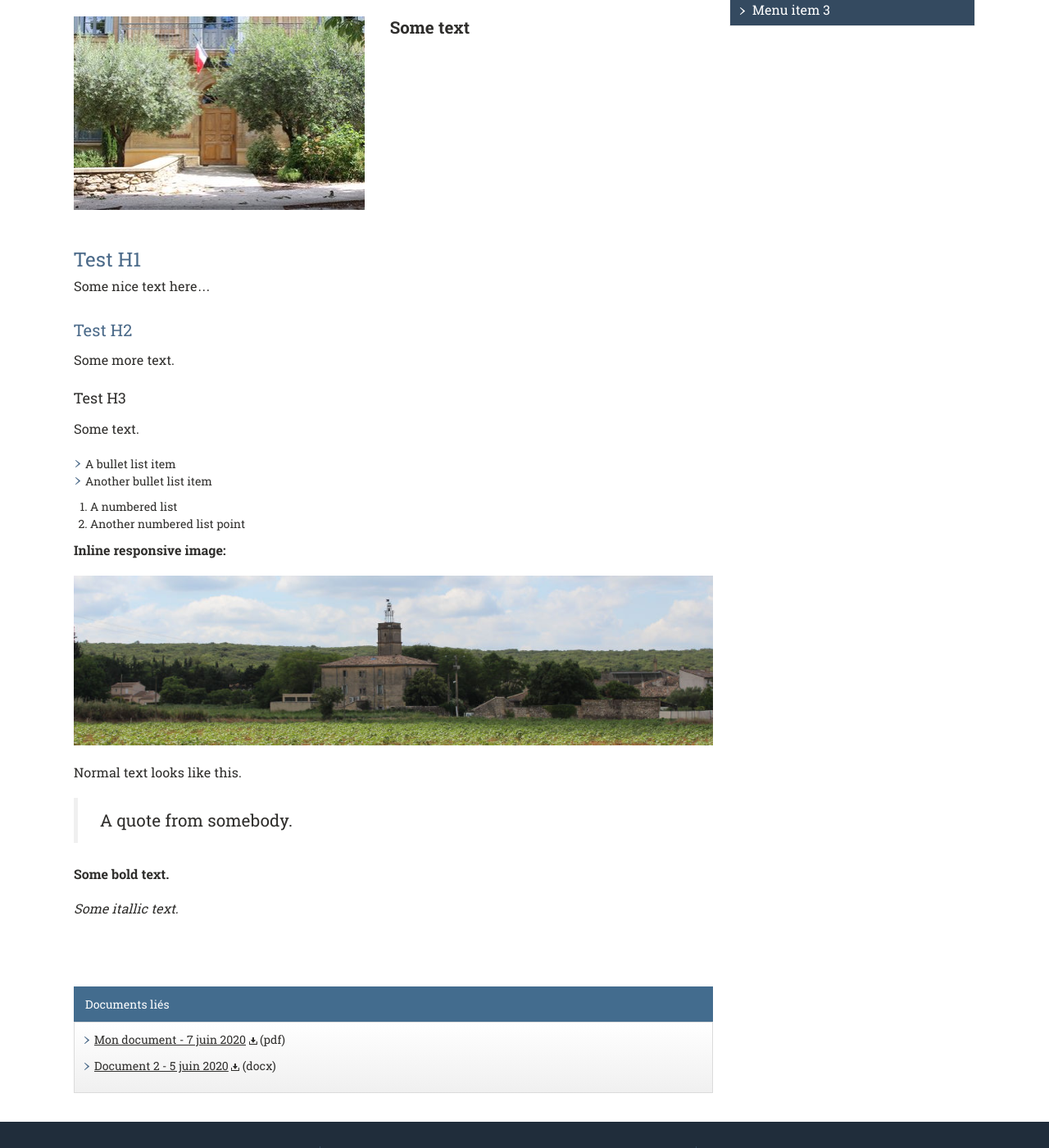
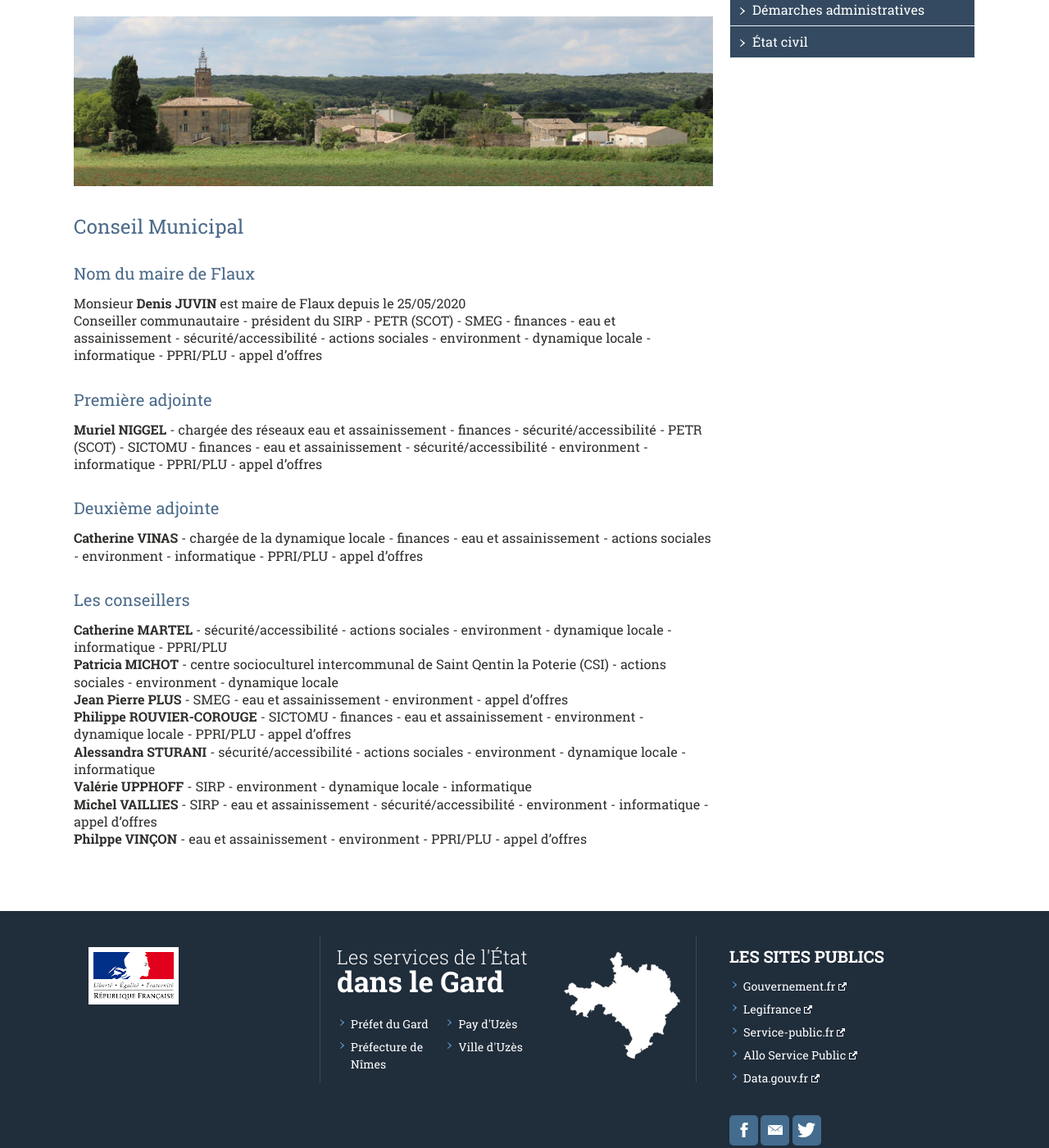
Before and after one commit to Flaux-Village/flaux-village.github.io, a Jekyll site: the page built from elus.md, in a window 1280 px wide and 1400 px high, scrolled down 413 px. Shown: the whole window at 82% size. Built offline with Jekyll 4.4.1, drawn with Linux system fonts in a browser that asks for light colours; our own code applies the rules of GitHub Pages for plain Markdown files; some of the changed text lies outside the part shown.

Commit message:
Update elus.md

```diff
--- a/elus.md
+++ b/elus.md
@@ -1,56 +1,46 @@
 ---
 layout: page
-titre: Accueil | La mairie de Flaux
-description: Portail du village de Flaux
-keywords: mairie, commune, flaux, gard
-titre_page: Nos élus
+titre: Le conseil | La mairie de Flaux
+description: Les conseillers et leurs responsabilités
+keywords: mairie, commune, flaux, gard, conseil
+titre_page: Le conseil
 section: La mairie
 addresse_section: /mairie.html
-date_texte: 1 juin 2020
-illustration: /assets/illustrations/355_237_IMG_3615.jpg
-description_illustration: Some élu.
-introduction: Some text
+illustration: /assets/illustrations/940_250_Flauxbanner4_3596.jpg
+description_illustration: Mairie de Flaux.
 menu_secondaire:
-- titre: Menu item 1
-  addresse: /some-other-page.html
-- titre: Menu item 2
-  addresse: /some-page.html
-- titre: Menu item 3
-  addresse: /some-third-page.html
-documents:
-- fiche: Mon document
-  date_texte: 7 juin 2020
-  addresse: /assets/documents/document1.pdf
-  type: pdf
-- fiche: Document 2
-  date_texte: 5 juin 2020
-  addresse: /assets/documents/document2.docx
-  type: docx
+- titre: La mairie
+  addresse: /mairie.html
+- titre: Conseil Municipal
+  addresse: /conseil.html
+- titre: Démarches administratives
+  addresse: /admin.html
+- titre: État civil
+  addresse: /civil.html
 ---
-# Test H1
-Some nice text here...
 
-## Test H2
-Some more text.
 
-### Test H3
+# Conseil Municipal
 
-Some text.
+## Nom du maire de Flaux
+Monsieur **Denis JUVIN** est maire de Flaux depuis le 25/05/2020<br/>
+Conseiller communautaire - président du SIRP - PETR (SCOT) - SMEG - finances - eau et assainissement - sécurité/accessibilité - actions sociales - environment - dynamique locale - informatique - PPRI/PLU - appel d'offres
 
-* A bullet list item
-* Another bullet list item
+## Première adjointe
+**Muriel NIGGEL** - chargée des réseaux eau et assainissement - finances - sécurité/accessibilité - PETR (SCOT) - SICTOMU - finances - eau et assainissement - sécurité/accessibilité - environment - informatique - PPRI/PLU - appel d'offres
 
-1. A numbered list
-2. Another numbered list point
 
-**Inline responsive image:**
+## Deuxième adjointe
+**Catherine VINAS** - chargée de la dynamique locale - finances - eau et assainissement - actions sociales - environment - informatique - PPRI/PLU - appel d'offres
 
-![Some alt text](assets/illustrations/940_250_flauxbanner1_3600.jpg){:class="img-responsive"}
 
-Normal text looks like this.
-
-> A quote from somebody.
-
-**Some bold text.**
-
-_Some itallic text._
+## Les conseillers
+**Catherine MARTEL** - sécurité/accessibilité - actions sociales - environment - dynamique locale - informatique - PPRI/PLU<br/>
+**Patricia MICHOT** - centre socioculturel intercommunal de Saint Qentin la Poterie (CSI) - actions sociales - environment - dynamique locale<br/>
+**Jean Pierre PLUS** - SMEG - eau et assainissement - environment - appel d'offres<br/>
+**Philippe ROUVIER-COROUGE** - SICTOMU - finances - eau et assainissement - environment - dynamique locale - PPRI/PLU - appel d'offres
+<br/>
+**Alessandra STURANI** - sécurité/accessibilité - actions sociales - environment - dynamique locale - informatique<br/>
+**Valérie UPPHOFF** - SIRP - environment - dynamique locale - informatique<br/>
+**Michel VAILLIES** - SIRP - eau et assainissement - sécurité/accessibilité - environment - informatique - appel d'offres<br/>
+**Philppe VINÇON** - eau et assainissement - environment - PPRI/PLU - appel d'offres<br/>
```
